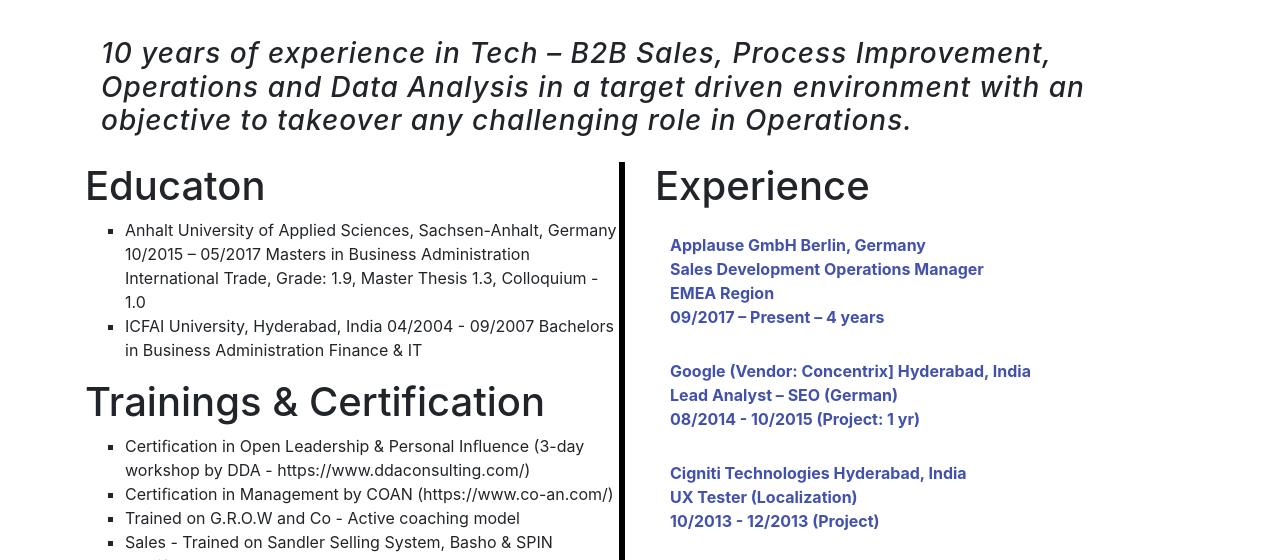
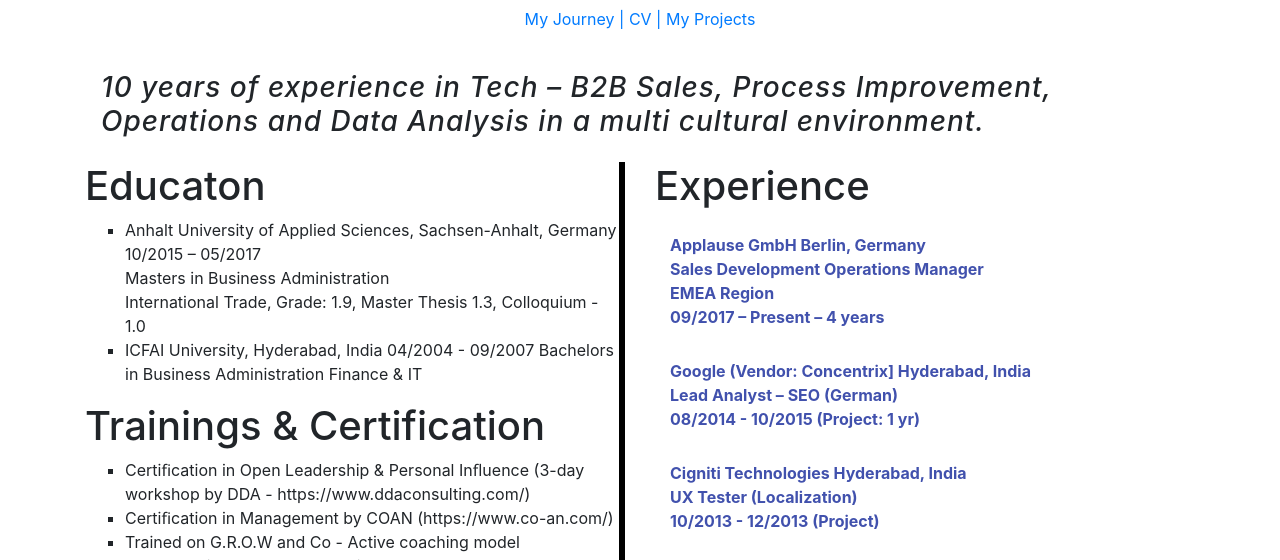
Before and after one commit to farazhafeez26/portfolio_project, a plain HTML site: page index.html in a window 1280 px wide. Shown: the part 229-789 px from the top of the page. Drawn offline with nearby package versions, Linux system fonts and the light colour scheme.

Commit message:
added nav links

```diff
--- a/index.html
+++ b/index.html
@@ -26,10 +26,16 @@
             <a href="https://twitter.com/faraz260986"><img src="Twitter.png"></a>
         </div>
 
+        <div class="navigation">
+            <a href=""> My Journey |</a>
+            <a href=""> CV |</a>
+            <a href=""> My Projects</a>
+        </div>
+
         <br />
-        <h3 style="padding:1rem;">10 years of experience in Tech – B2B Sales, Process Improvement, Operations and Data
-            Analysis in a target
-            driven environment with an objective to takeover any challenging role in Operations. </h3>
+        <h3 style="padding:1rem;">10 years of experience in Tech – B2B Sales, Process Improvement, Operations
+            and Data
+            Analysis in a multi cultural environment. </h3>
 
         <!--Dont style structure elements for column and row-->
         <!--Column 1-->
@@ -40,7 +46,7 @@
                     <ul class="bulletpoints">
                         <li>Anhalt University of Applied Sciences, Sachsen-Anhalt, Germany
                             10/2015 – 05/2017
-                            Masters in Business Administration
+                            <p>Masters in Business Administration</p>
                             International Trade, Grade: 1.9, Master Thesis 1.3, Colloquium - 1.0
                         </li>
                         <li>ICFAI University, Hyderabad, India
@@ -71,7 +77,8 @@
 
                     </ul>
                     <h1>Interests</h1>
-                    Staying up to date with tech trends, listening to audiobooks, coding, crossﬁt, travelling and love
+                    Staying up to date with tech trends, listening to audiobooks, coding, crossﬁt, travelling
+                    and love
                     learning
                     languages (An aspiring polyglot).
 
--- a/style.css
+++ b/style.css
@@ -4,6 +4,8 @@
 list-style-type: square;
 
 }
+
+
 
 
 p{
@@ -62,3 +64,11 @@ border-radius: 2px;
 font-weight: bold;
 padding: 15px;
 }
+
+
+
+.navigation{
+text-align: center;
+
+margin-top: 10px;
+}
```
